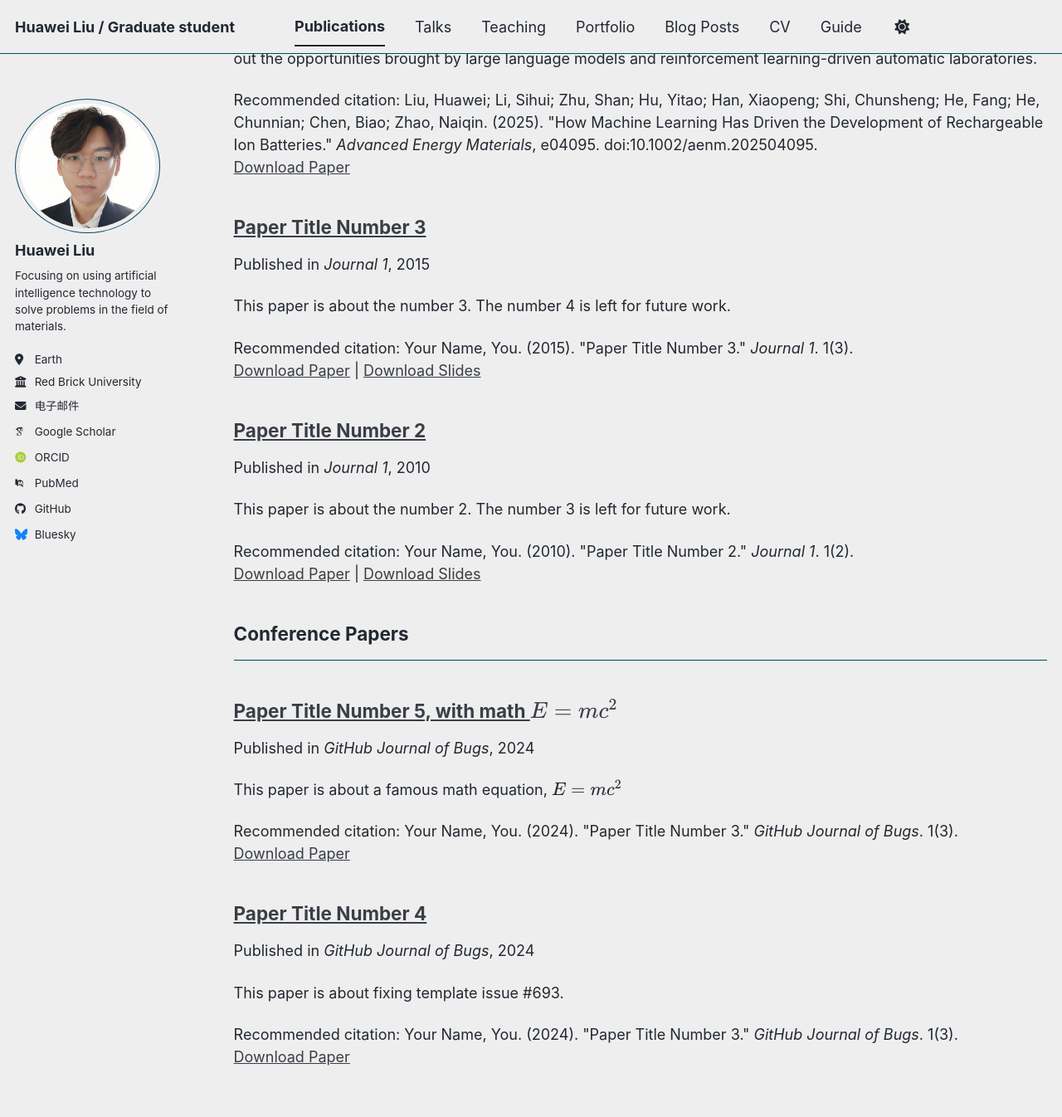
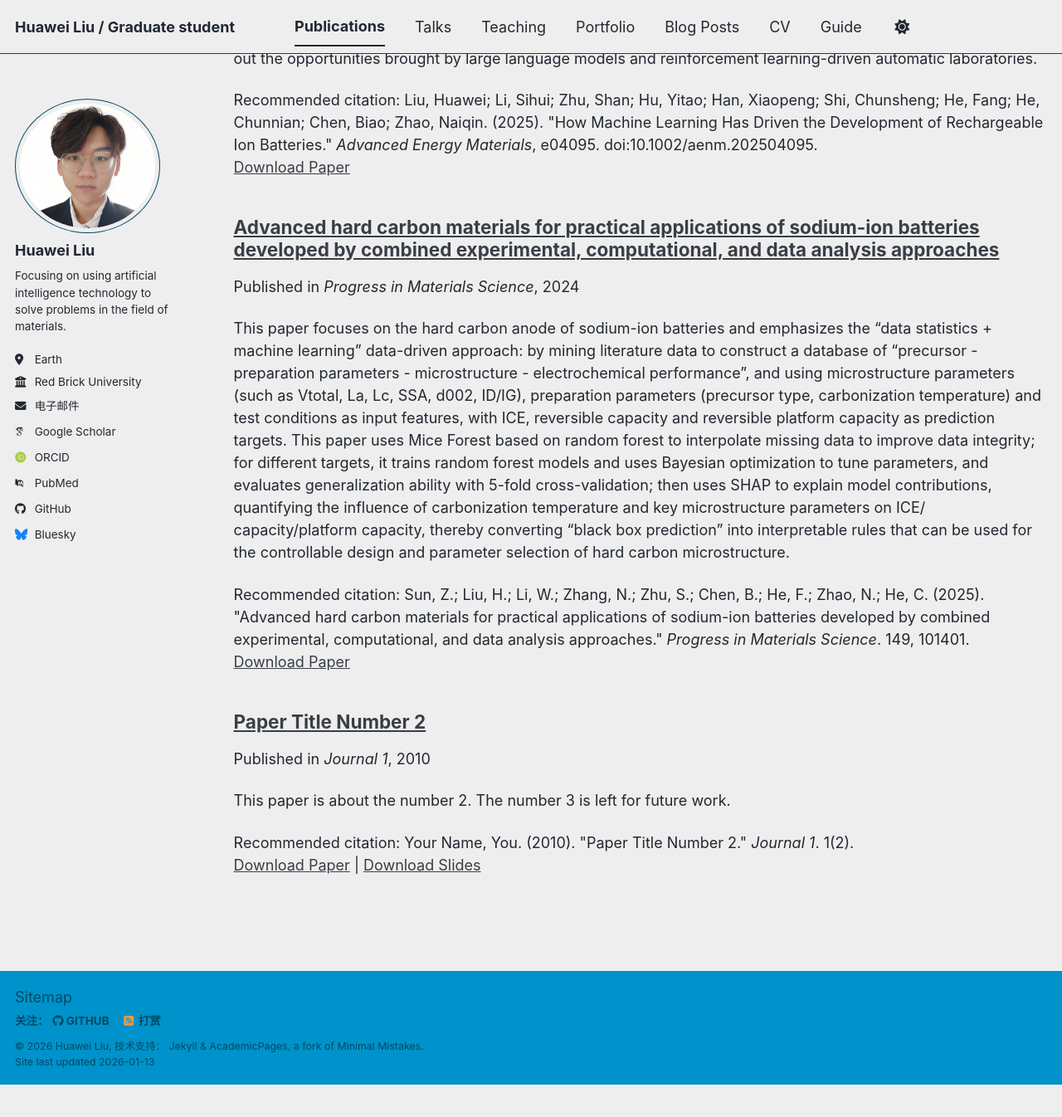
Before and after one commit to erweixi/erweixi.github.io, a Jekyll site: the page built from _pages/publications.html, in a window 1280 px wide and 1400 px high, scrolled down 453 px. Shown: the top 1346 px of the window at 83% size. Built offline with Jekyll 4.4.1, drawn with Linux system fonts in a browser that asks for light colours; some web fonts are replaced; a script bundle is joined from its source files by our own code; library files that are not in the unit come from our copies; after the commit the page ends 1760 px from its top, so only the background shows below that; some of the changed text lies outside the part shown.

Commit message:
放置了两个内容。

```diff
--- a/_config.yml
+++ b/_config.yml
@@ -88,8 +88,7 @@
     title: 'Books'
   manuscripts:
     title: 'Journal Articles'
-  conferences:
-    title: 'Conference Papers'
+
 
 # Site Settings
 teaser                   :  # filename of teaser fallback teaser image placed in /images/ for social media previews
--- a/_pages/publications.html
+++ b/_pages/publications.html
@@ -5,8 +5,8 @@
 author_profile: true
 ---
 
-{% if site.author.googlescholar %}
-  <div class="wordwrap">You can also find my articles on <a href="{{site.author.googlescholar}}">my Google Scholar profile</a>.</div>
+{% if site.author.orcid %}
+  <div class="wordwrap">You can also find my articles on <a href="{{site.author.orcid}}">my ORCID profile</a>.</div>
 {% endif %}
 
 {% include base_path %}
--- a/_publications/2015-10-01-paper-title-number-3.md
+++ b/_publications/2015-10-01-paper-title-number-3.md
@@ -1,14 +1,16 @@
 ---
-title: "Paper Title Number 3"
+title: "Advanced hard carbon materials for practical applications of sodium-ion batteries developed by combined experimental, computational, and data analysis approaches"
 collection: publications
 category: manuscripts
-permalink: /publication/2015-10-01-paper-title-number-3
-excerpt: 'This paper is about the number 3. The number 4 is left for future work.'
-date: 2015-10-01
-venue: 'Journal 1'
-slidesurl: 'https://academicpages.github.io/files/slides3.pdf'
-paperurl: 'https://academicpages.github.io/files/paper3.pdf'
-citation: 'Your Name, You. (2015). &quot;Paper Title Number 3.&quot; <i>Journal 1</i>. 1(3).'
+permalink: /publication/2024-10-28-advanced-hard-carbon-sib-data-ml
+excerpt: 'This paper focuses on the hard carbon anode of sodium-ion batteries and emphasizes the "data statistics + machine learning" data-driven approach: by mining literature data to construct a database of "precursor - preparation parameters - microstructure - electrochemical performance", and using microstructure parameters (such as Vtotal, La, Lc, SSA, d002, ID/IG), preparation parameters (precursor type, carbonization temperature) and test conditions as input features, with ICE, reversible capacity and reversible platform capacity as prediction targets. This paper uses Mice Forest based on random forest to interpolate missing data to improve data integrity; for different targets, it trains random forest models and uses Bayesian optimization to tune parameters, and evaluates generalization ability with 5-fold cross-validation; then uses SHAP to explain model contributions, quantifying the influence of carbonization temperature and key microstructure parameters on ICE/ capacity/platform capacity, thereby converting "black box prediction" into interpretable rules that can be used for the controllable design and parameter selection of hard carbon microstructure.'
+date: 2024-10-28
+venue: "Progress in Materials Science"
+slidesurl:
+paperurl: "https://doi.org/10.1016/j.pmatsci.2024.101401"
+bibtexurl:
+citation: 'Sun, Z.; Liu, H.; Li, W.; Zhang, N.; Zhu, S.; Chen, B.; He, F.; Zhao, N.; He, C. (2025). "Advanced hard carbon materials for practical applications of sodium-ion batteries developed by combined experimental, computational, and data analysis approaches." <i>Progress in Materials Science</i>. 149, 101401.'
 ---
 
+
 The contents above will be part of a list of publications, if the user clicks the link for the publication than the contents of section will be rendered as a full page, allowing you to provide more information about the paper for the reader. When publications are displayed as a single page, the contents of the above "citation" field will automatically be included below this section in a smaller font.
```
